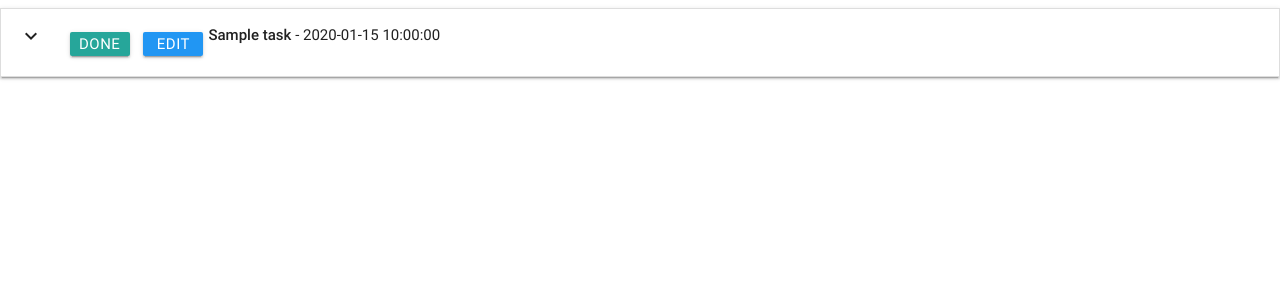
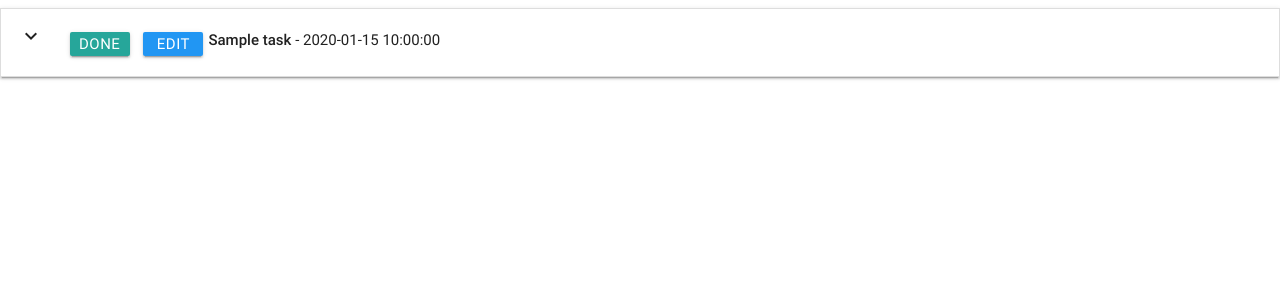
Before and after one commit to jjackson19862017/TaskManagerProject, a Flask app: page / in a window 1280 px wide. Shown: the top 300 px of the page. Run offline with Flask 2, Linux system fonts and the light colour scheme; a database or web service that is not in the repository returns one stand-in record (values such as "Sample title"); some libraries are stand-ins or nearby versions.

Commit message:
sort out alignment for tasks.html
Signed-off-by: Stephen Jackson <jjackson19862017@gmail.com>

```diff
--- a/static/css/style.css
+++ b/static/css/style.css
@@ -5,3 +5,7 @@
     margin: 5px 5px;
     padding: 0 0.5em;
 }
+
+.task_header{
+    margin-top: 5px;
+}
--- a/templates/tasks.html
+++ b/templates/tasks.html
@@ -9,7 +9,7 @@
 <a class="waves-effect waves-light btn btn_small">Done</a>
 <a class="waves-effect waves-light btn btn_small blue">Edit</a>
 </div>
-                <div class=" task_header col s9">
+                <div class="task_header col s9">
                     <strong>{{task.task_name}}</strong> - {{task.due_date}}
                 </div>
             </div>
```
